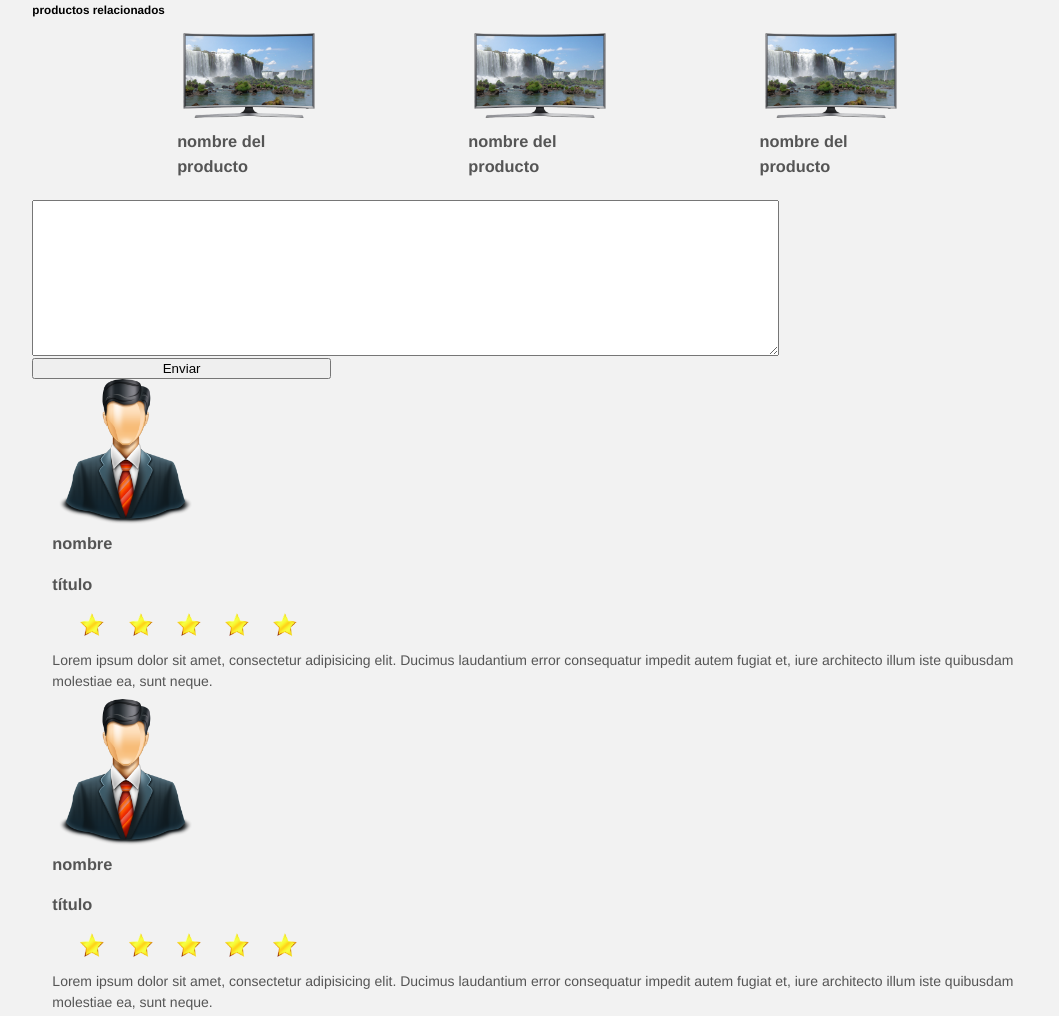
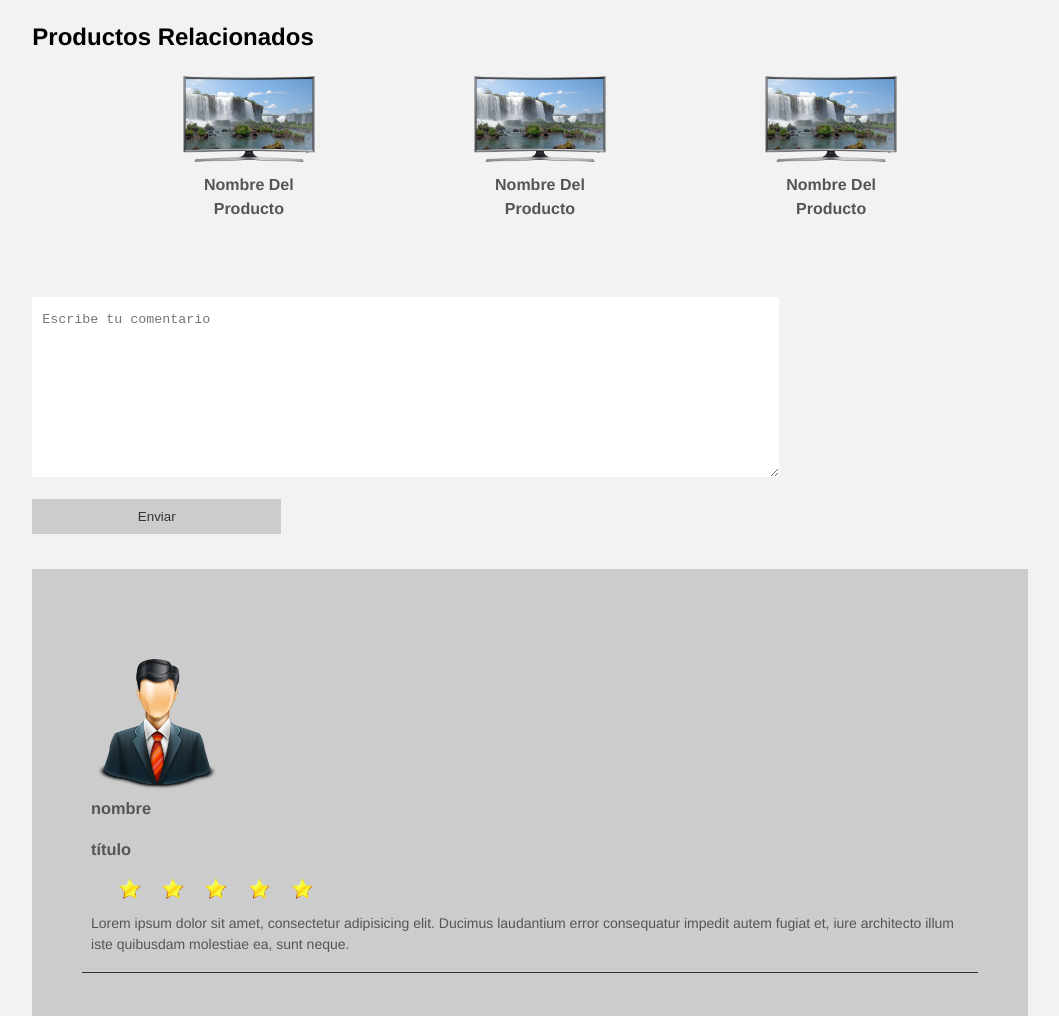
Before and after one commit to JcorellaC/Proyecto-Tienda, a website: page index.html in a window 1280 px wide. Shown: the part 1014-2030 px from the top of the page, without its empty margins (110-1169 px from the left). Drawn offline with Linux system fonts and the light colour scheme.

Commit message:
se agregan estilos a comentarios de usuarios

```diff
--- a/index.html
+++ b/index.html
@@ -102,7 +102,7 @@
       <section class="reviews-container">
         <div class="review-commentary-field">
           <form>
-            <textarea class="commentary-input" cols="10" rows="10"></textarea>
+            <textarea class="commentary-input" placeholder="Escribe tu comentario" cols="10" rows="10"></textarea>
 
             <button class="commentary-submit" type="submit">Enviar</button>
           </form>
--- a/sass/partials/components/_related.scss
+++ b/sass/partials/components/_related.scss
@@ -3,6 +3,9 @@
 }
 
 .related-title {
+	font-size: 24px;
+    margin: 20px 0;
+    text-transform: capitalize;
 	width: 100%;
 }
 
@@ -13,6 +16,7 @@
 .related-item {
 	@include span-columns(8 of 12);
 	@include shift();
+	text-align: center;
 
 	@media screen and (min-width: 620px) {
 		@include span-columns(2 of 12);
@@ -23,3 +27,8 @@
 		}
 	}
 }
+
+.related-item-title {
+	@include font-size(16);
+	text-transform: capitalize;
+}
--- a/sass/partials/components/_reviews.scss
+++ b/sass/partials/components/_reviews.scss
@@ -4,6 +4,7 @@
 
 .review-commentary-field {
 	@include span-columns(12);
+	margin: 35px 0;
 
 	form {
 		width: 100%;
@@ -11,6 +12,9 @@
 }
 
 .commentary-input {
+	border: none;
+    margin: 20px 0;
+    padding: 15px 1%;
 	width: 100%;
 
 	@media screen and (min-width: 620px) {
@@ -19,15 +23,26 @@
 }
 
 .commentary-submit {
-	width: 30%;
+	background-color: $section-back;
+    border: none;
+    color: $text-color;
+    padding: 10px 1%;
+    width: 25%;
 }
 
 .review-commentary-list {
 	@include span-columns(12);
+
+	background-color: $section-back;
+	padding: 50px 5%;
 }
 
 .review-commentary-item {
 	@include span-columns(12);
+
+	border-bottom: 1px solid $text-color;
+	margin: 30px 0;
+	padding: 10px 1%;
 }
 
 .review-commentary-user-info {
```
Also changed, not shown: css/style.css, img/product-img/screen-side.png.
